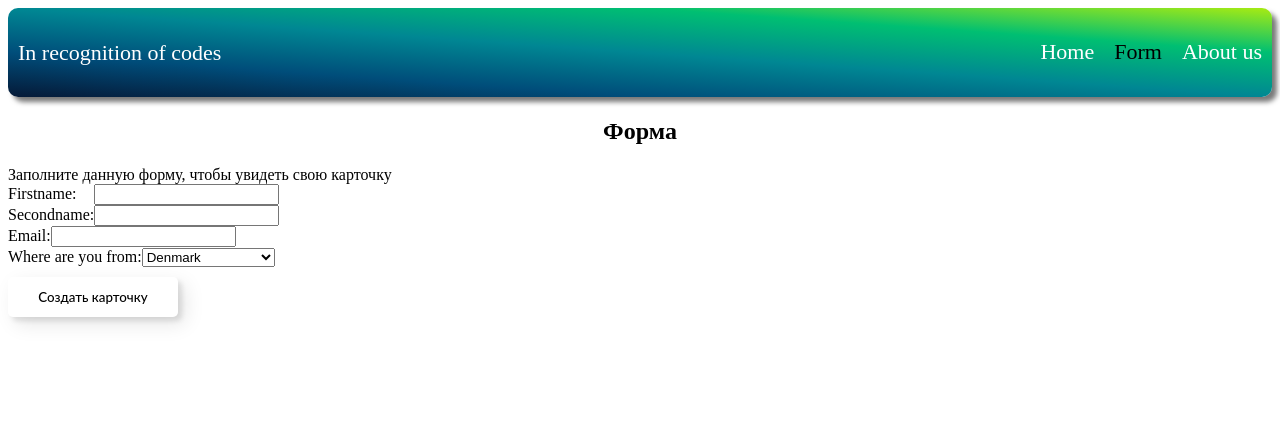
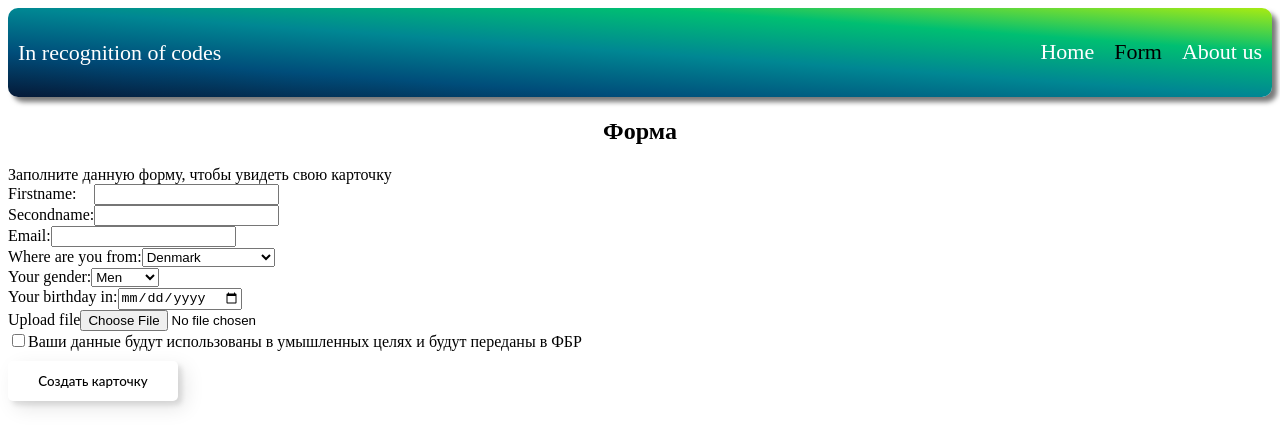
Before and after one commit to Mulwor/project, a React (Vite) app: page /form in a window 1280 px wide. Shown: the top 448 px of the page. Built offline with nearby package versions, Linux system fonts and the light colour scheme.

Commit message:
refactor: added refs and swapped places

```diff
--- a/src/pages/Forms/index.tsx
+++ b/src/pages/Forms/index.tsx
@@ -5,7 +5,11 @@ export class Form extends React.Component {
   firstname: React.RefObject<HTMLInputElement>;
   secondname: React.RefObject<HTMLInputElement>;
   email: React.RefObject<HTMLInputElement>;
-  country: React.RefObject<HTMLInputElement>;
+  country: React.RefObject<HTMLSelectElement>;
+  gender: React.RefObject<HTMLSelectElement>;
+  date: React.RefObject<HTMLInputElement>;
+  photo: React.RefObject<HTMLInputElement>;
+  agree: React.RefObject<HTMLInputElement>;
 
   constructor(props: Record<string, string>) {
     super(props);
@@ -13,12 +17,17 @@ export class Form extends React.Component {
     this.secondname = React.createRef();
     this.email = React.createRef();
     this.country = React.createRef();
+    this.gender = React.createRef();
+    this.date = React.createRef();
+    this.photo = React.createRef();
+    this.agree = React.createRef();
   }
 
   handleSubmit(event: FormEvent<HTMLFormElement>) {
     console.log('Проверка вывода имени в консоль: ' + this.firstname.current!.value);
     console.log('Проверка вывода фамилии в консоль: ' + this.secondname.current!.value);
     console.log('Проверка вывода эмейл в консоль: ' + this.email.current!.value);
+
     event.preventDefault();
   }
 
@@ -30,29 +39,20 @@ export class Form extends React.Component {
         <div>Заполните данную форму, чтобы увидеть свою карточку</div>
 
         <form className="form" onSubmit={(event) => this.handleSubmit(event)}>
-          {/* Имя */}
           <div className="item">
             <label className="labels">
               Firstname:
-              <input type="text" id="name" className="inputForms" required ref={this.firstname} />
+              <input type="text" id="name" className="inputForms" ref={this.firstname} />
             </label>
           </div>
 
-          {/* Фамилия  */}
           <div className="item">
             <label className="labels">
               Secondname:
-              <input
-                type="text"
-                id="surname"
-                className="inputFormsS"
-                required
-                ref={this.secondname}
-              />
+              <input type="text" id="surname" className="inputFormsS" ref={this.secondname} />
             </label>
           </div>
 
-          {/* Почта */}
           <div className="item">
             <label className="labels">
               Email:
@@ -61,15 +61,11 @@ export class Form extends React.Component {
                 name="email"
                 id="email"
                 className="inputFormsS"
-                required
                 ref={this.email}
               />
             </label>
           </div>
 
-          {/* Дата рождения */}
-
-          {/* Откуда ты родом */}
           <div>
             <label className="country">
               Where are you from:
@@ -92,25 +88,33 @@ export class Form extends React.Component {
             </label>
           </div>
 
-          {/* Чекбокс с выбором пола
-          <label className="man">
+          <label className="gender">
             Your gender:
-            <select className="you">
+            <select className="you" ref={this.gender}>
               <option value="denmark">Men</option>
               <option value="Russia">Women</option>
               <option value="Russia">It</option>
             </select>
           </label>
-        */}
 
-          {/* ? Добавление картинки*/}
+          <div className="form-item" ref={this.date}>
+            <label className="form-item-label">
+              Your birthday in:
+              <input type="date" ref={this.date} />
+            </label>
+          </div>
 
-          {/* Чекбокс с согласием
+          <div className="form-item">
+            <label className="form-item-label">
+              Upload file
+              <input type="file" ref={this.photo} />
+            </label>
+          </div>
+
           <div>
-            <input type="checkbox" id="coding" name="interest" value="coding" />
+            <input type="checkbox" id="coding" name="interest" value="coding" ref={this.agree} />
             <label>Ваши данные будут использованы в умышленных целях и будут переданы в ФБР </label>
           </div>
-          */}
 
           {/* Кнопка для создания карточки */}
           <button className="uniqiue__button button">Создать карточку</button>
```
